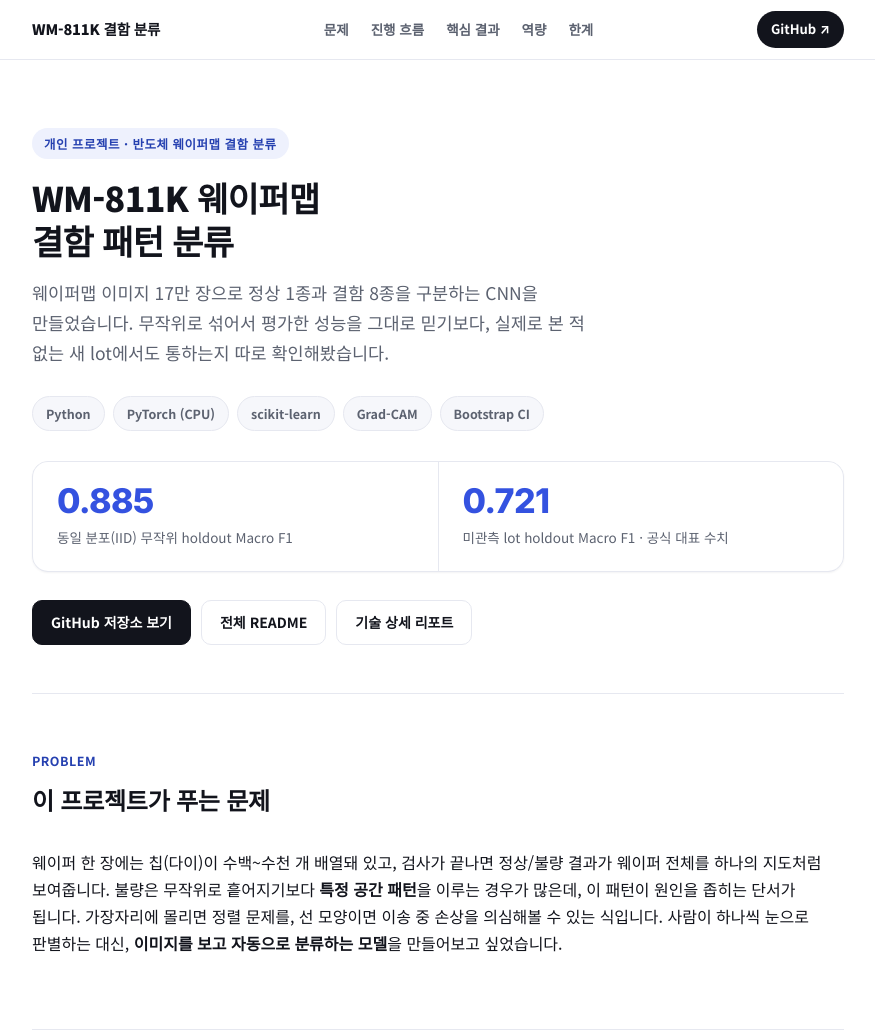
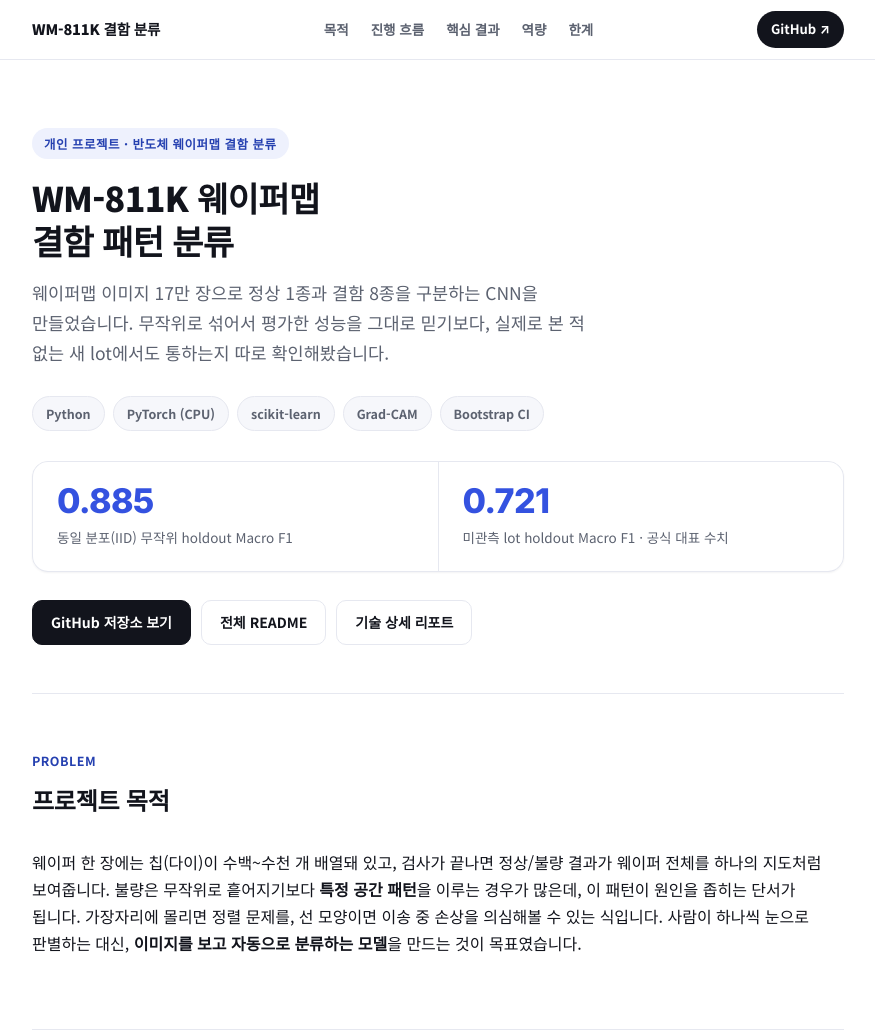
Before and after one commit to ojineeee/WM811K_wafer_defect_classification, a plain HTML site: page docs/index.html in a window 1280 px wide. Shown: the top 1032 px of the page, without its empty margins (202-1077 px from the left). Drawn offline with Linux system fonts and the light colour scheme.

Commit message:
프로젝트 목적 섹션 제목/문구 정리
- 섹션 제목을 README와 동일하게 "프로젝트 목적"으로 통일 (네비게이션 라벨도 함께 변경)
- "만들어보고 싶었습니다" -> "만드는 것이 목표였습니다"로 문구 수정

```diff
--- a/docs/index.html
+++ b/docs/index.html
@@ -241,7 +241,7 @@
   <div class="nav-inner">
     <span class="nav-brand">WM-811K 결함 분류</span>
     <div class="nav-links">
-      <a href="#problem">문제</a>
+      <a href="#problem">목적</a>
       <a href="#flow">진행 흐름</a>
       <a href="#results">핵심 결과</a>
       <a href="#strengths">역량</a>
@@ -284,9 +284,9 @@
   <section id="problem">
     <div class="section-head">
       <div class="section-eyebrow">Problem</div>
-      <h2>이 프로젝트가 푸는 문제</h2>
+      <h2>프로젝트 목적</h2>
     </div>
-    <p>웨이퍼 한 장에는 칩(다이)이 수백~수천 개 배열돼 있고, 검사가 끝나면 정상/불량 결과가 웨이퍼 전체를 하나의 지도처럼 보여줍니다. 불량은 무작위로 흩어지기보다 <b>특정 공간 패턴</b>을 이루는 경우가 많은데, 이 패턴이 원인을 좁히는 단서가 됩니다. 가장자리에 몰리면 정렬 문제를, 선 모양이면 이송 중 손상을 의심해볼 수 있는 식입니다. 사람이 하나씩 눈으로 판별하는 대신, <b>이미지를 보고 자동으로 분류하는 모델</b>을 만들어보고 싶었습니다.</p>
+    <p>웨이퍼 한 장에는 칩(다이)이 수백~수천 개 배열돼 있고, 검사가 끝나면 정상/불량 결과가 웨이퍼 전체를 하나의 지도처럼 보여줍니다. 불량은 무작위로 흩어지기보다 <b>특정 공간 패턴</b>을 이루는 경우가 많은데, 이 패턴이 원인을 좁히는 단서가 됩니다. 가장자리에 몰리면 정렬 문제를, 선 모양이면 이송 중 손상을 의심해볼 수 있는 식입니다. 사람이 하나씩 눈으로 판별하는 대신, <b>이미지를 보고 자동으로 분류하는 모델</b>을 만드는 것이 목표였습니다.</p>
   </section>
 
   <section id="flow">
```
